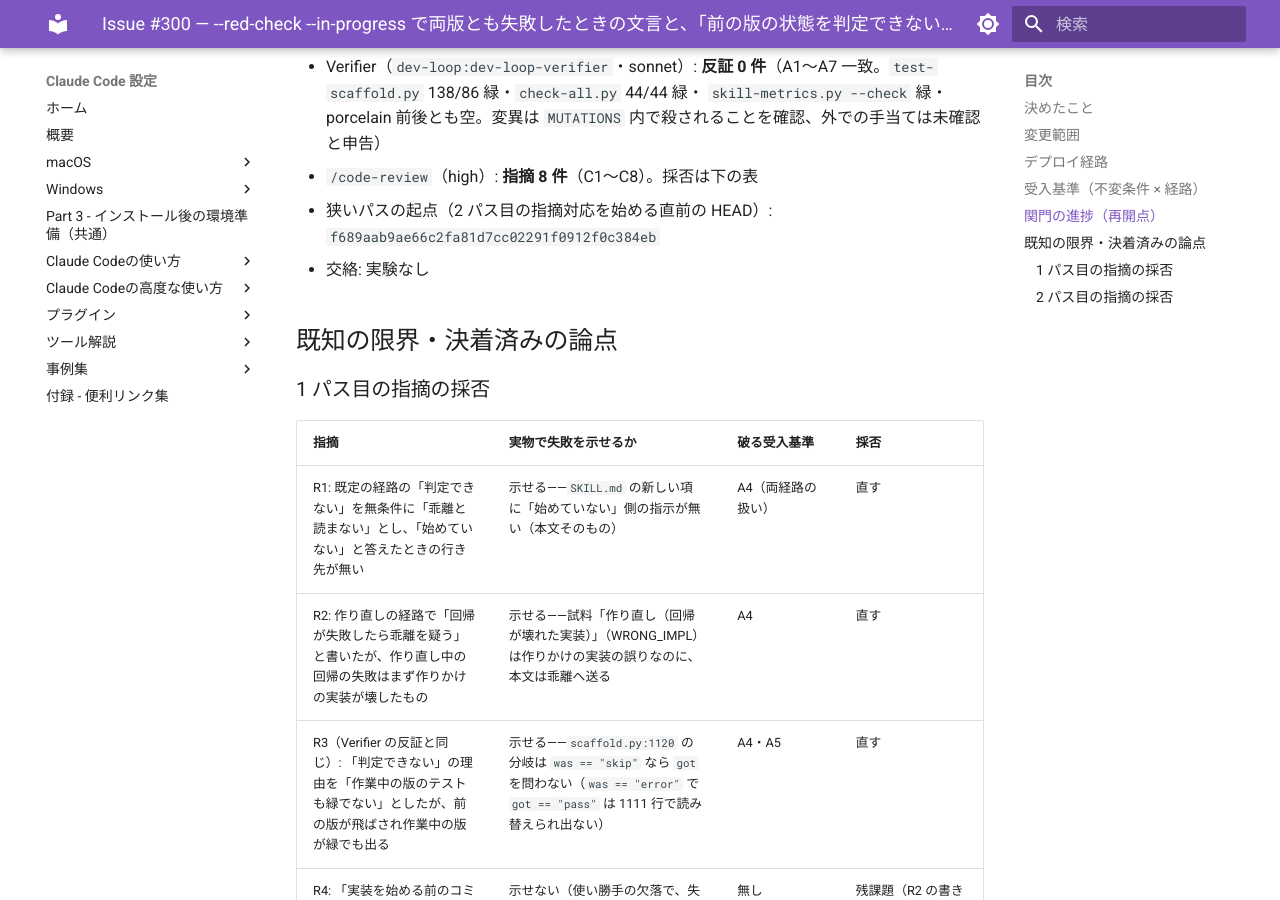
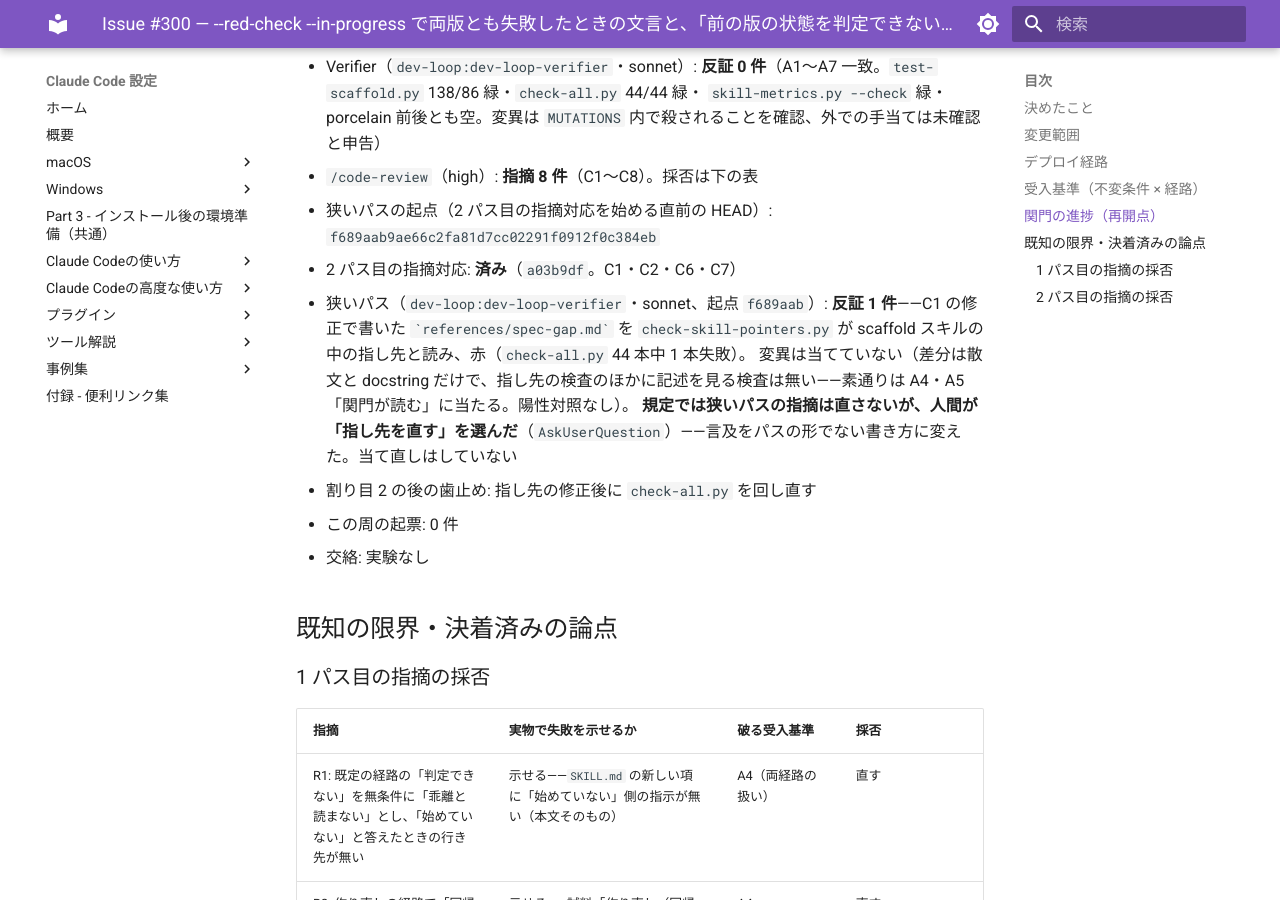
Before and after one commit to hdknr/claude-code-setup, an MkDocs documentation site: the page built from docs/plans/issue-300.md, in a window 1280 px wide and 900 px high, scrolled down 2881 px. Built offline with MkDocs 1.6.1 and Material for MkDocs 9.7.7, drawn with Linux system fonts in a browser that asks for light colours; some of the changed text lies outside the part shown.

Commit message:
fix(spec-loop): #300 の dev-loop の参照ファイルへの言及を指し先の形にしない
狭いパスで check-skill-pointers.py が赤になった（scaffold スキルの中の references/ と読まれる）。直すことは人間が選んだ。

Refs #300

Co-Authored-By: Claude Opus 5.5 <noreply@anthropic.com>

```diff
--- a/docs/plans/issue-300.md
+++ b/docs/plans/issue-300.md
@@ -70,6 +70,13 @@
     `skill-metrics.py --check` 緑・porcelain 前後とも空。変異は `MUTATIONS` 内で殺されることを確認、外での手当ては未確認と申告）
   - `/code-review`（high）: **指摘 8 件**（C1〜C8）。採否は下の表
 - 狭いパスの起点（2 パス目の指摘対応を始める直前の HEAD）: `f689aab9ae66c2fa81d7cc02291f0912f0c384eb`
+- 2 パス目の指摘対応: **済み**（`a03b9df`。C1・C2・C6・C7）
+- 狭いパス（`dev-loop:dev-loop-verifier`・sonnet、起点 `f689aab`）: **反証 1 件**——C1 の修正で書いた
+  `` `references/spec-gap.md` `` を `check-skill-pointers.py` が scaffold スキルの中の指し先と読み、赤（`check-all.py` 44 本中 1 本失敗）。
+  変異は当てていない（差分は散文と docstring だけで、指し先の検査のほかに記述を見る検査は無い——素通りは A4・A5「関門が読む」に当たる。陽性対照なし）。
+  **規定では狭いパスの指摘は直さないが、人間が「指し先を直す」を選んだ**（`AskUserQuestion`）——言及をパスの形でない書き方に変えた。当て直しはしていない
+- 割り目 2 の後の歯止め: 指し先の修正後に `check-all.py` を回し直す
+- この周の起票: 0 件
 - 交絡: 実験なし
 
 ## 既知の限界・決着済みの論点
@@ -97,3 +104,4 @@
 | C6: 作り直しの経路で「前の版が飛ばされ作業中の版が緑」は確かめたあとの行き先が無い（1 のまま手順 4 を抜けられない） | 示せる——SKILL.md 手順 4 の当の項に次の一手が無い（本文そのもの。R1 と同じ形） | A4 | 直す |
 | C7: docstring は「判定できない」をエラーの側でだけ述べ、飛ばされた側でも出ることを言わない | 示せる——`scaffold.py` の docstring の「飛ばされたテストはどちらの版でも 1」と、分岐（`was in ("error", "skip")`） | A5 | 直す |
 | C8: 計画ファイルの「決めたこと」が R3 以前の理由のまま | 対象外（関門は計画ファイルを検査しない） | 無し | 計画を書き直した（採点の対象ではない） |
+| N1（狭いパス）: C1 の修正の `references/spec-gap.md` が `check-skill-pointers.py` で赤 | 示せる——`ERROR: plugins/spec-loop/skills/scaffold/SKILL.md:122 → references/spec-gap.md` | A6（`check-all.py`） | 人間が決める → **直す**が選ばれた（パスの形でない言及に変えた） |
```
Also changed, not shown: plugins/spec-loop/skills/scaffold/SKILL.md (+1 -1 lines).
